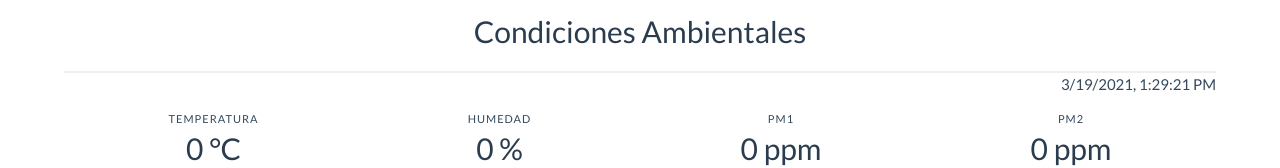
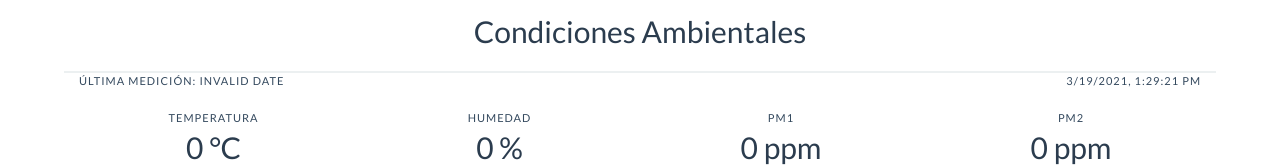
Before and after one commit to FrancoRosa/weather-node-ui, a React (Create React App) app: page / in a window 1280 px wide. Shown: the top 168 px of the page. Built offline with nearby package versions, Linux system fonts and the light colour scheme; no server answers; the database is empty.

Commit message:
Fix cloxks position

```diff
--- a/src/components/App.js
+++ b/src/components/App.js
@@ -2,23 +2,13 @@ import LatestData from "./LatestData";
 import { useEffect, useState } from 'react';
 
 const App = () => {
-  let currentTime = new Date();
-  const [currentLocalTime, setCurrentLocalTime] = useState(currentTime.toLocaleString());
 
-  const getCurrentTime = () => {
-    currentTime = new Date();
-    document.querySelector(".clock").textContent=currentTime.toLocaleString()
-  }
 
-  useEffect(() => {
-    setInterval(getCurrentTime, 1000)
-  }, [])
 
   return (
     <div className="container">
       <h1 className="title has-text-centered">Condiciones Ambientales</h1>
       <hr/>
-      <p className="clock has-text-right"></p>
       <LatestData />
     </div>
   );
--- a/src/components/LatestData.jsx
+++ b/src/components/LatestData.jsx
@@ -12,7 +12,10 @@ const LatestData = () => {
     humidity: 0,
     temperature: 0,
   })
-  const savedData = rtdb.ref('measurements');
+
+  const [allMeasurements, setAllMeasurements] = useState({})
+  const latestMeasurement = rtdb.ref('measurements');
+  const historicMeasurements = db.collection('measurements')
   const [timeStamp, setTimeStamp] = useState('');
   const [modal, setModal] = useState('');
   const stampToLocal = timestamp => {
@@ -20,16 +23,26 @@ const LatestData = () => {
     let result = time.toLocaleString()
     return result
   }
+  let currentTime = new Date();
 
 
+  const getCurrentTime = () => {
+    currentTime = new Date();
+    document.querySelector(".clock").textContent=currentTime.toLocaleString()
+  }
+
   useEffect(() => {
-    savedData.on('value', snapshot => {
-      console.log('.. on');
+    setInterval(getCurrentTime, 1000);
+
+    latestMeasurement.on('value', snapshot => {
       console.log(snapshot.val())
       if (snapshot.exists()) {
         setMeasurement(snapshot.val());
       }
     })
+
+    console.log('>>>>>>> Make this work')
+    historicMeasurements.get().then(doc => console.log(doc))
   },[])
 
   const Label = ({heading, variable, symbol}) => {
@@ -77,6 +90,10 @@ const LatestData = () => {
 
   return (
     <div>
+      <div className="is-flex clocks">
+        <p className="heading">Última medición: {timeStamp}</p>
+        <p className="clock heading"></p>
+      </div>
       <nav class="level">
         <Label heading='Temperatura' variable='temperature' symbol='°C' />
         <Label heading='Humedad' variable='humidity' symbol='%' />
--- a/src/css/index.css
+++ b/src/css/index.css
@@ -18,3 +18,8 @@ hr {
 .level {
   margin-top: 1em;
 }
+
+.clocks {
+  justify-content: space-between;
+  margin: 0 1em;
+}
```
